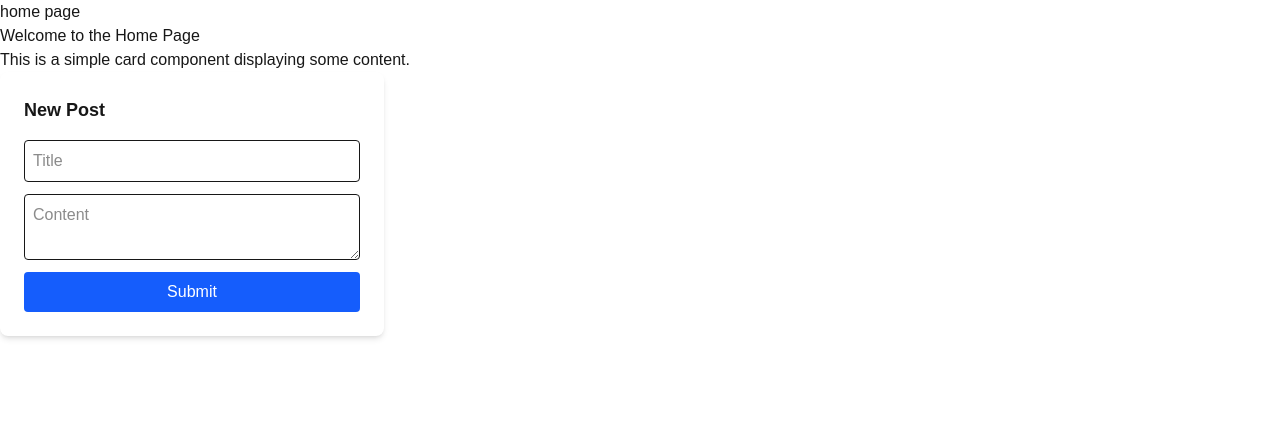
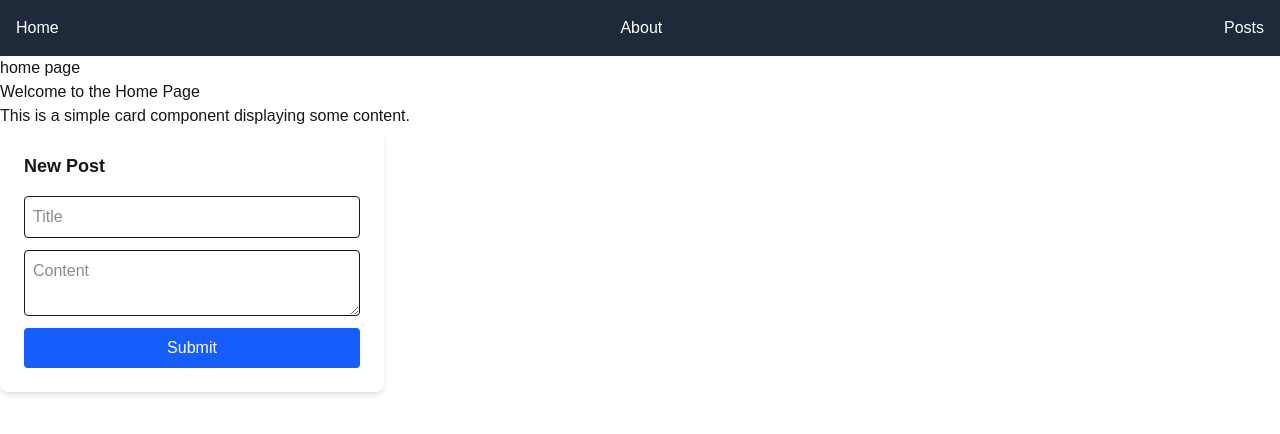
Before and after one commit to pitzee/alx-project-0x02-setup, a Next.js app in the folder alx-project-0x02/: page /home in a window 1280 px wide. Shown: the top 434 px of the page. Built offline with nearby package versions, Linux system fonts and the light colour scheme.

Commit message:
Implement Navigation and Layout

```diff
--- a/alx-project-0x02/components/layout/Header.tsx
+++ b/alx-project-0x02/components/layout/Header.tsx
@@ -3,13 +3,16 @@ import React from "react";
 
 const Header = () => {
   return (
-    <div>
+    <div className="flex justify-between p-4 bg-gray-800 text-white">
       <Link href="/home">
         <h1>Home</h1>
       </Link>
       <Link href="/about">
         <h1>About</h1>
       </Link>
+      <Link href="/posts">
+        <h1>Posts</h1>
+      </Link>
     </div>
   );
 };
--- a/alx-project-0x02/pages/about.tsx
+++ b/alx-project-0x02/pages/about.tsx
@@ -1,9 +1,11 @@
 import Button from "@/components/common/Button";
+import Header from "@/components/layout/Header";
 import React from "react";
 
 const about = () => {
   return (
     <div>
+      <Header />
       <h1>about page</h1>
       <Button size="medium" shape="rounded-md" />
       <Button size="large" shape="rounded-lg" />
--- a/alx-project-0x02/pages/home.tsx
+++ b/alx-project-0x02/pages/home.tsx
@@ -1,10 +1,12 @@
 import Card from "@/components/common/Card";
 import PostModal from "@/components/common/PostModal";
+import Header from "@/components/layout/Header";
 import React from "react";
 
 const home = () => {
   return (
     <div>
+      <Header />
       <h1>home page</h1>
       <Card
         title="Welcome to the Home Page"
--- /dev/null
+++ b/alx-project-0x02/pages/posts.tsx
@@ -0,0 +1,13 @@
+import Header from "@/components/layout/Header";
+import React from "react";
+
+const Posts = () => {
+  return (
+    <div>
+      <Header />
+      <h1>Posts</h1>
+    </div>
+  );
+};
+
+export default Posts;
```
